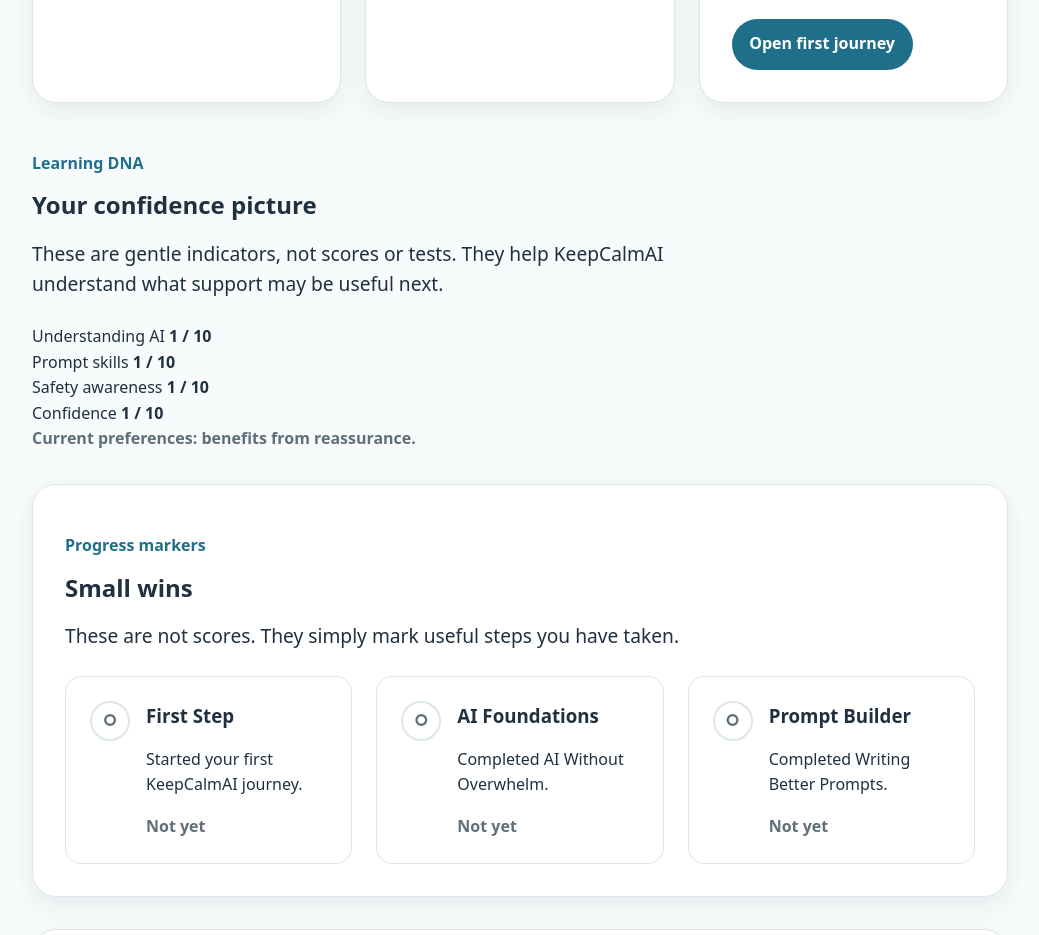
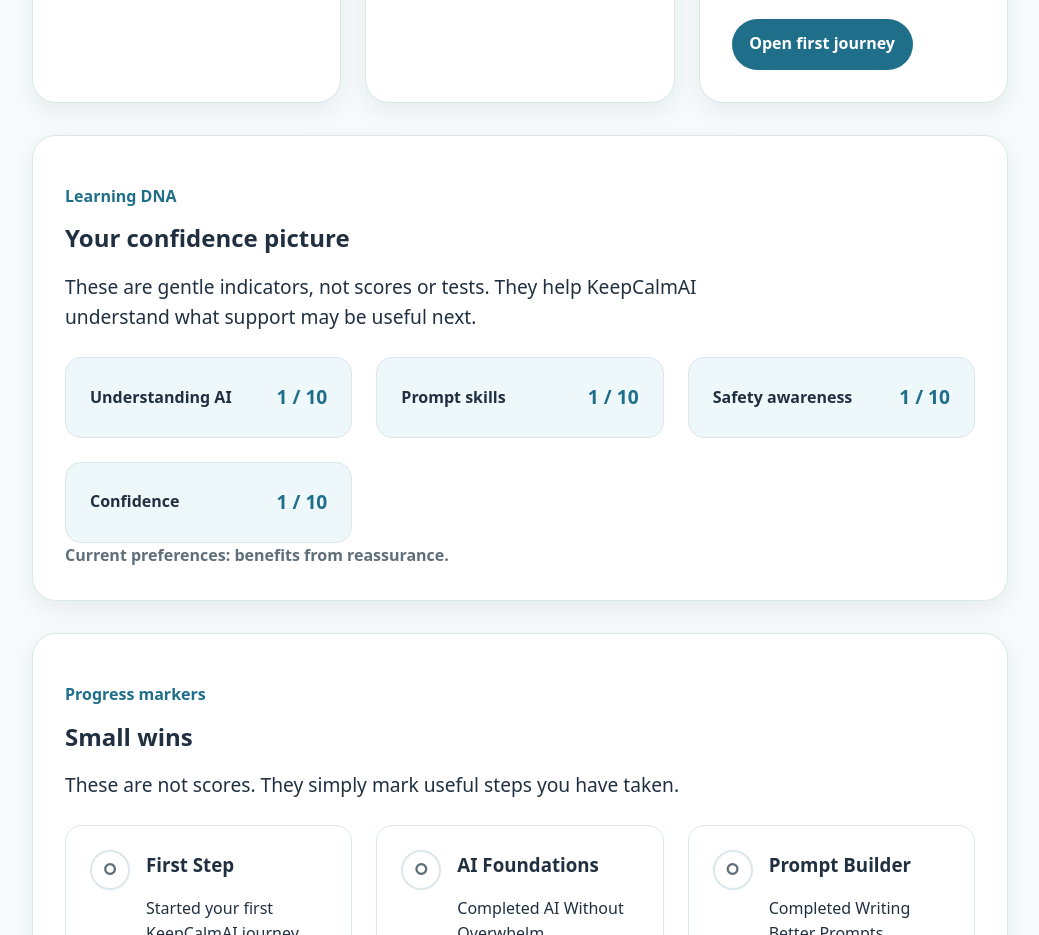
Before and after one commit to carlhward-a11y/KeepCalmAI, an Astro site: page / in a window 1280 px wide. Shown: the part 940-1875 px from the top of the page, without its empty margins (120-1159 px from the left). Built offline with nearby package versions, Linux system fonts and the light colour scheme; Astro itself is replaced by a stand-in of ours.

Commit message:
Style Learning DNA dashboard panel

```diff
--- a/src/styles/dashboard.css
+++ b/src/styles/dashboard.css
@@ -7,7 +7,8 @@
 .dashboard-hero,
 .metric-card,
 .journey-map,
-.achievements {
+.achievements,
+.dna-panel {
   background: var(--colour-surface);
   border: 1px solid var(--colour-border);
   border-radius: var(--radius-lg);
@@ -32,7 +33,8 @@
   flex-wrap: wrap;
 }
 
-.dashboard-grid {
+.dashboard-grid,
+.dna-grid {
   display: grid;
   grid-template-columns: repeat(auto-fit, minmax(220px, 1fr));
   gap: var(--space-lg);
@@ -40,6 +42,26 @@
 
 .metric-card h2 {
   margin-top: 0;
+}
+
+.dna-card {
+  display: flex;
+  justify-content: space-between;
+  gap: var(--space-md);
+  align-items: center;
+  border: 1px solid var(--colour-border);
+  border-radius: var(--radius-md);
+  padding: var(--space-lg);
+  background: var(--colour-soft-blue);
+}
+
+.dna-card span {
+  font-weight: 800;
+}
+
+.dna-card strong {
+  color: var(--colour-primary);
+  font-size: 1.2rem;
 }
 
 .achievement-grid {
@@ -165,7 +187,8 @@
   .dashboard-hero,
   .metric-card,
   .journey-map,
-  .achievements {
+  .achievements,
+  .dna-panel {
     padding: var(--space-lg);
   }
 
@@ -173,4 +196,8 @@
     display: grid;
     grid-template-columns: 1fr;
   }
+
+  .dna-card {
+    display: grid;
+  }
 }
```
